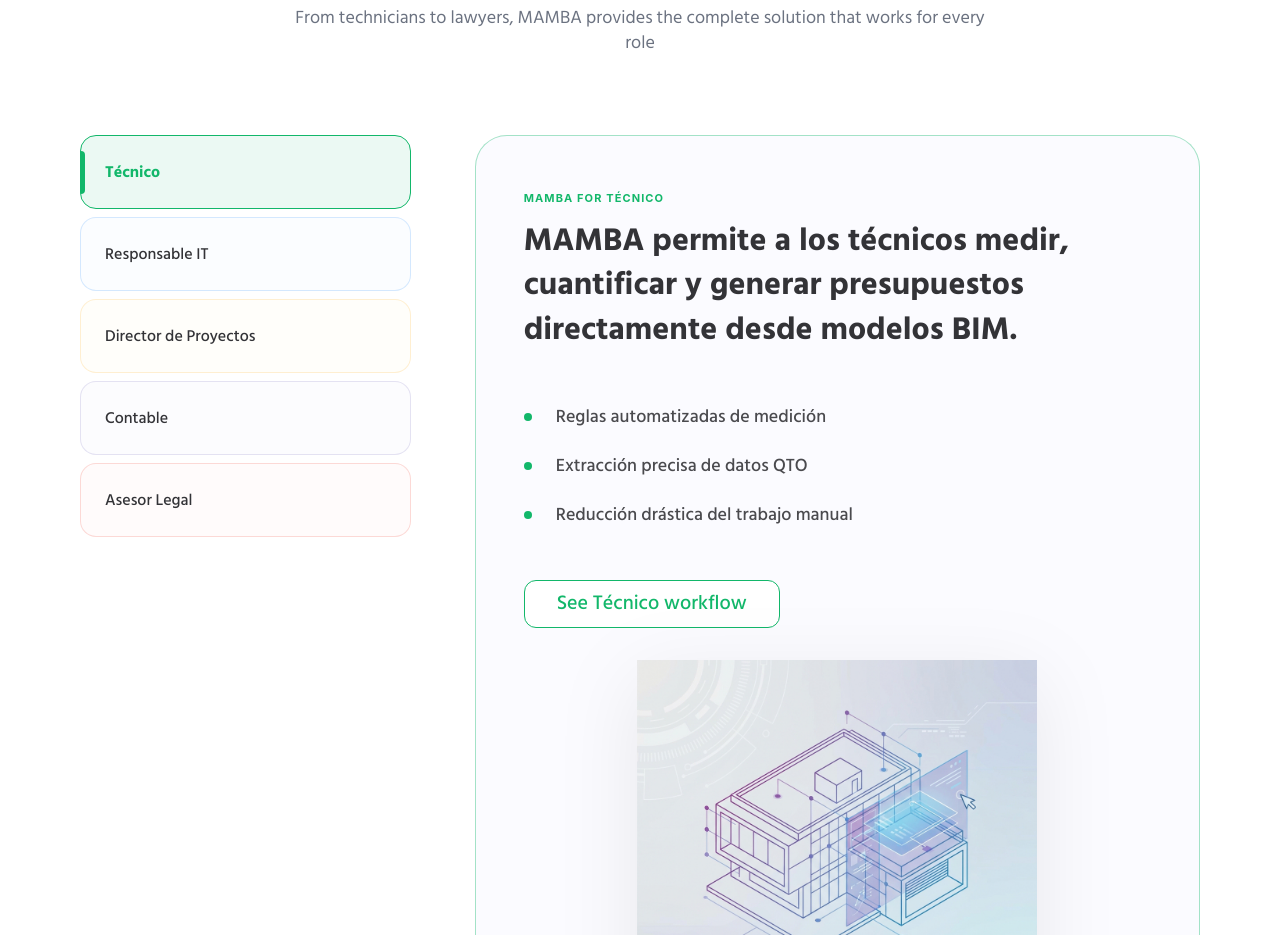
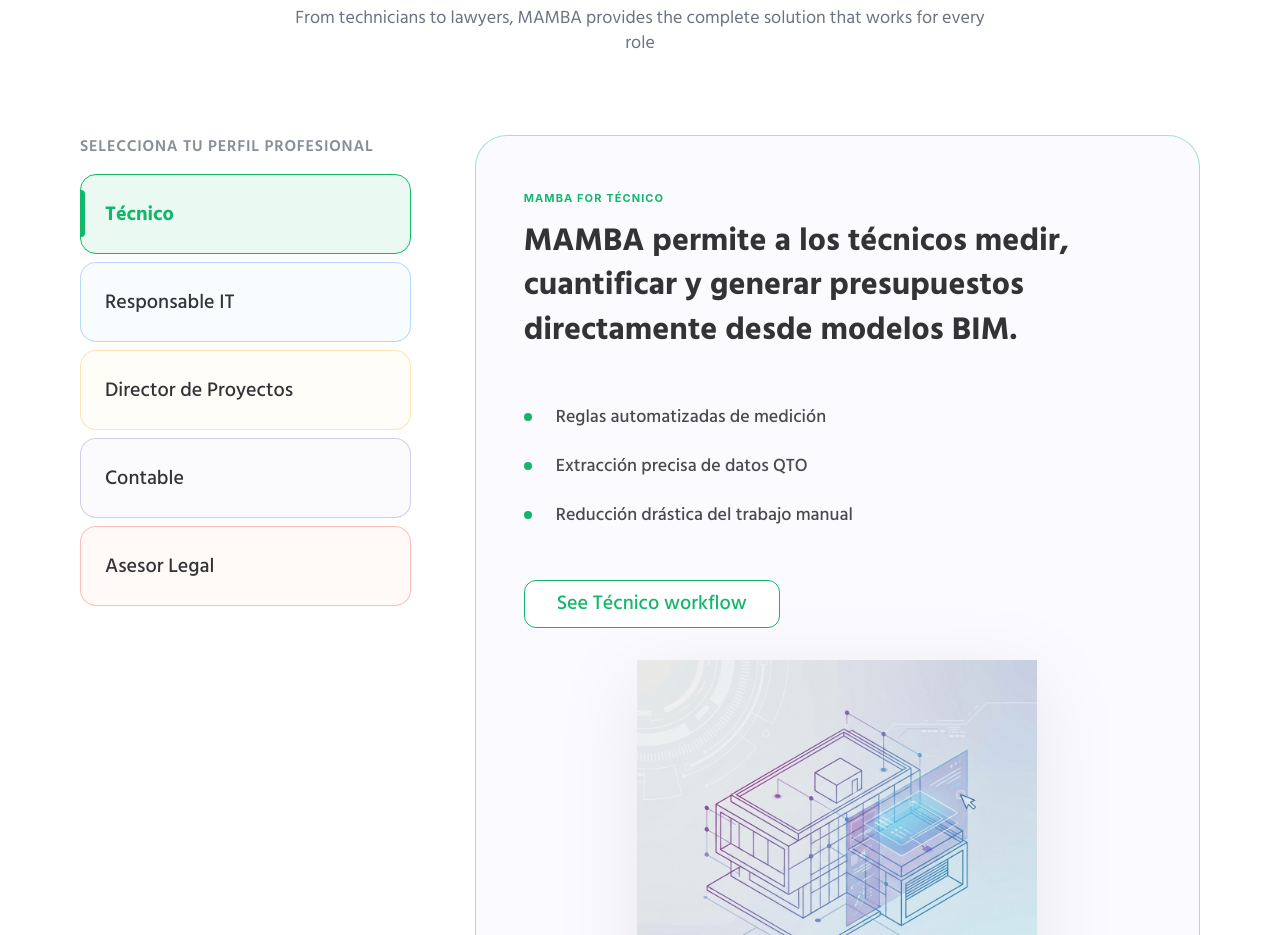
Before and after one commit to Juanda-Mayorga/Repositorio-pruebas-design, a React (Vite) app: page /landing in a window 1280 px wide. Shown: the part 2460-3395 px from the top of the page. Built offline with nearby package versions, Linux system fonts and the light colour scheme.

Commit message:
✨feat: enhance Roles section UX with improved typography and interactivity Comprehensive update to the "Designed to fit every role" section to guide users and provide clearer visual feedback.

```diff
--- a/src/web/pages/LandingPage.tsx
+++ b/src/web/pages/LandingPage.tsx
@@ -506,6 +506,21 @@
                     <Grid container spacing={{ xs: 3, md: 8 }}>
                         {/* Role Selector */}
                         <Grid size={{ xs: 12, md: 4 }}>
+                            <Typography
+                                variant="body2"
+                                sx={{
+                                    mb: 2,
+                                    color: 'text.secondary',
+                                    fontWeight: 600,
+                                    fontSize: '14px',
+                                    textAlign: { xs: 'center', md: 'left' },
+                                    textTransform: 'uppercase',
+                                    letterSpacing: '0.05em',
+                                    opacity: 0.8
+                                }}
+                            >
+                                Selecciona tu perfil profesional
+                            </Typography>
                             <Box
                                 sx={{
                                     display: 'flex',
@@ -529,13 +544,16 @@
                                             textAlign: 'left',
                                             transition: 'all 0.3s cubic-bezier(0.4, 0, 0.2, 1)',
                                             position: 'relative',
-                                            bgcolor: activeRole === index ? `${role.color}15` : `${role.color}05`,
+                                            bgcolor: activeRole === index ? `${role.color}15` : `${role.color}08`,
                                             border: '1px solid',
-                                            borderColor: activeRole === index ? role.color : `${role.color}30`,
+                                            borderColor: activeRole === index ? role.color : `${role.color}50`,
                                             '&:hover': {
                                                 bgcolor: activeRole === index ? `${role.color}15` : `${role.color}10`,
                                                 transform: { xs: 'none', md: activeRole === index ? 'none' : 'translateX(8px)' },
-                                                borderColor: role.color
+                                                borderColor: role.color,
+                                                '& .role-title': {
+                                                    color: role.color
+                                                }
                                             }
                                         }}
                                     >
@@ -551,10 +569,11 @@
                                         <Box>
                                             <Typography
                                                 variant="h6"
+                                                className="role-title"
                                                 sx={{
                                                     color: activeRole === index ? role.color : '#333337',
                                                     fontWeight: activeRole === index ? 700 : 500,
-                                                    fontSize: '20px',
+                                                    fontSize: { xs: '16px', sm: '18px', md: '20px' },
                                                     transition: 'color 0.3s ease'
                                                 }}
                                             >
```
